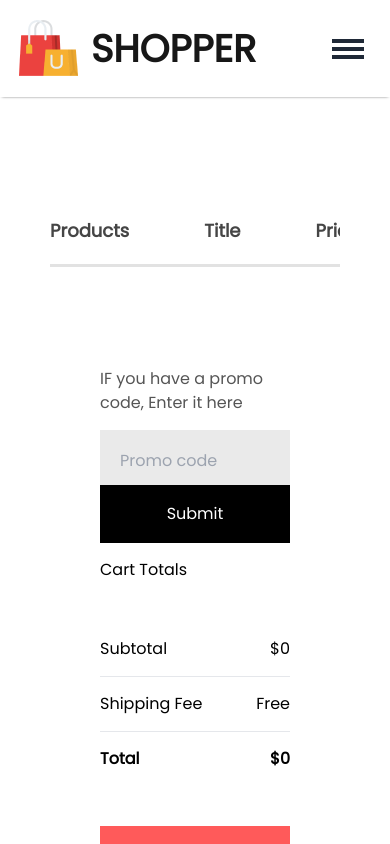
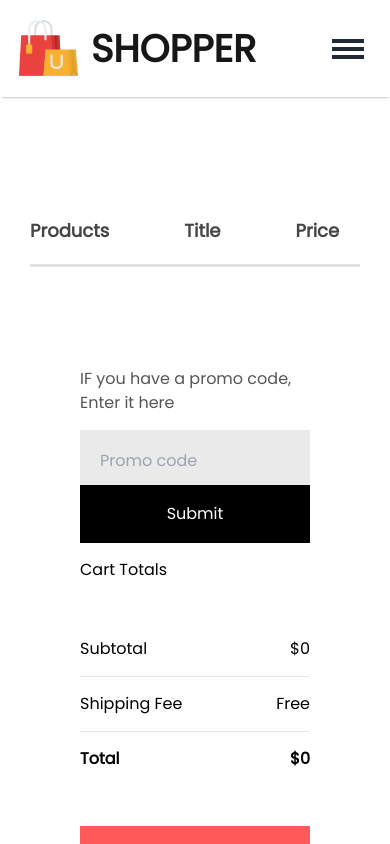
Before and after one commit to MasterAkbariDev/React_Shopper, a React (Create React App) app: page /cart in a window 390 px wide. Shown: the top 844 px of the page. Built offline with nearby package versions, Linux system fonts and the light colour scheme.

Commit message:
eights commit

```diff
--- a/src/Components/CartItems/CartItems.js
+++ b/src/Components/CartItems/CartItems.js
@@ -7,7 +7,7 @@ const CartItems = () => {
     const { all_product, cartItems, removeFromCart, getTotalCartAmount } = useContext(ShopContext)
 
     return (
-        <div className='my-[100px] mx-[50px] lg:mx-[170px]'>
+        <div className='my-[100px] mx-[30px] lg:mx-[170px]'>
             <div className='grid grid-cols-[0.5fr_2fr_1fr_1fr_1fr_1fr] items-center gap-[75px] py-[20px] text-[#454545] text-[18px] font-semibold overflow-auto'>
                 <p>Products</p>
                 <p>Title</p>
--- a/src/Components/NewsLetter/NewsLetter.css
+++ b/src/Components/NewsLetter/NewsLetter.css
@@ -30,7 +30,7 @@
 }
 
 .newsletter input{
-    width: 500px;
+    width: 100%;
     margin-left: 30px;
     border: none;
     outline: none;
```
